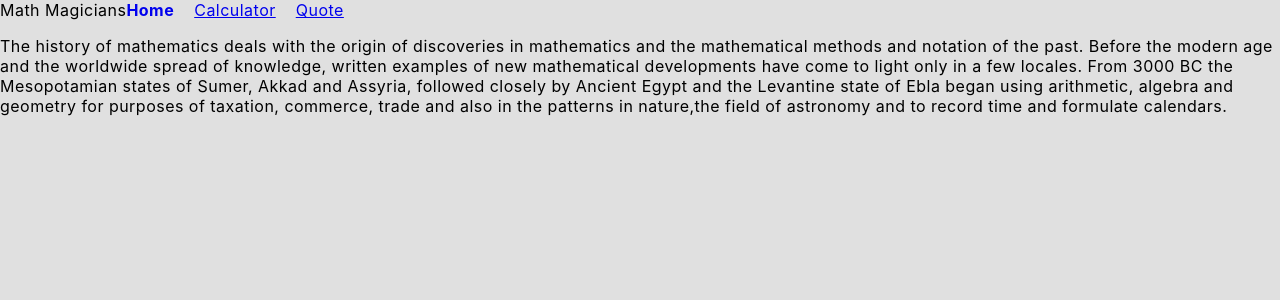
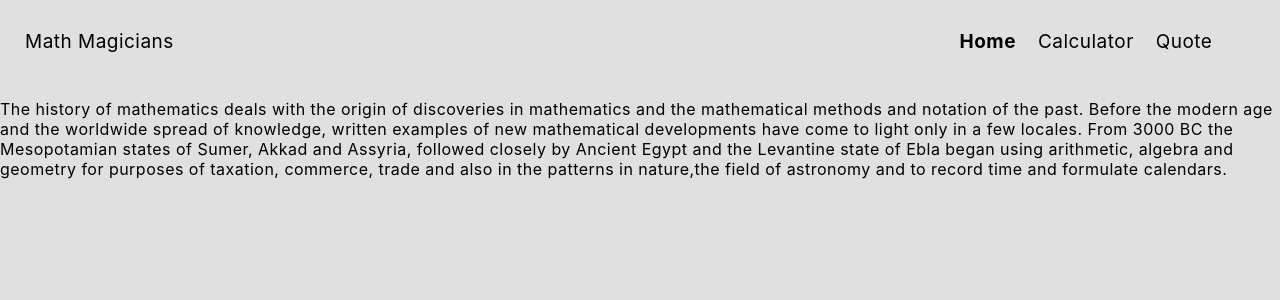
Before and after one commit to 0sugo/math-magician, a React (Create React App) app: page / in a window 1280 px wide. Shown: the top 300 px of the page. Built offline with nearby package versions, Linux system fonts and the light colour scheme.

Commit message:
Style navbar

```diff
--- a/src/components/Navbar.js
+++ b/src/components/Navbar.js
@@ -3,9 +3,12 @@ import { NavLink } from 'react-router-dom';
 const Navbar = () => (
   <nav>
     <>Math Magicians</>
-    <NavLink to="/">Home</NavLink>
-    <NavLink to="/Calculator">Calculator</NavLink>
-    <NavLink to="/Quote">Quote</NavLink>
+    <div className="main-nav">
+      <NavLink to="/">Home</NavLink>
+      <NavLink to="/Calculator">Calculator</NavLink>
+      <NavLink to="/Quote">Quote</NavLink>
+    </div>
+
   </nav>
 );
 
--- a/src/index.css
+++ b/src/index.css
@@ -66,8 +66,25 @@ button {
   margin: 30px auto;
   text-align: center;
 }
+.main-nav{
+  display: flex;
+  justify-content: space-between;
+  margin-right: 5%;
+
+}
+nav {
+  display: flex;
+  justify-content: space-between;
+  font-size: 19px;
+  padding: 25px;
+  align-items: center;
+
+}
 nav a{
-  margin-right: 20px;
+  padding: 5px;
+  text-decoration: none;
+  color: black;
+  margin-right:5%;
 }
 nav a.active {
   text-decoration: none;
```
